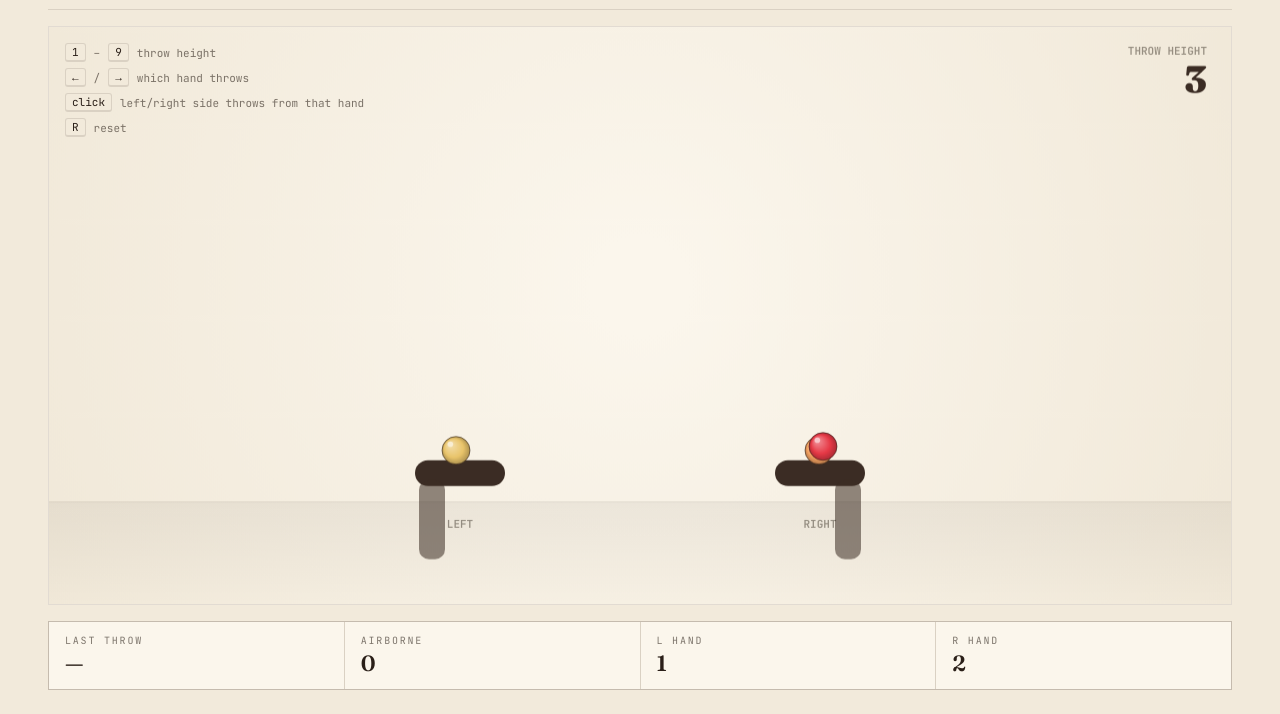
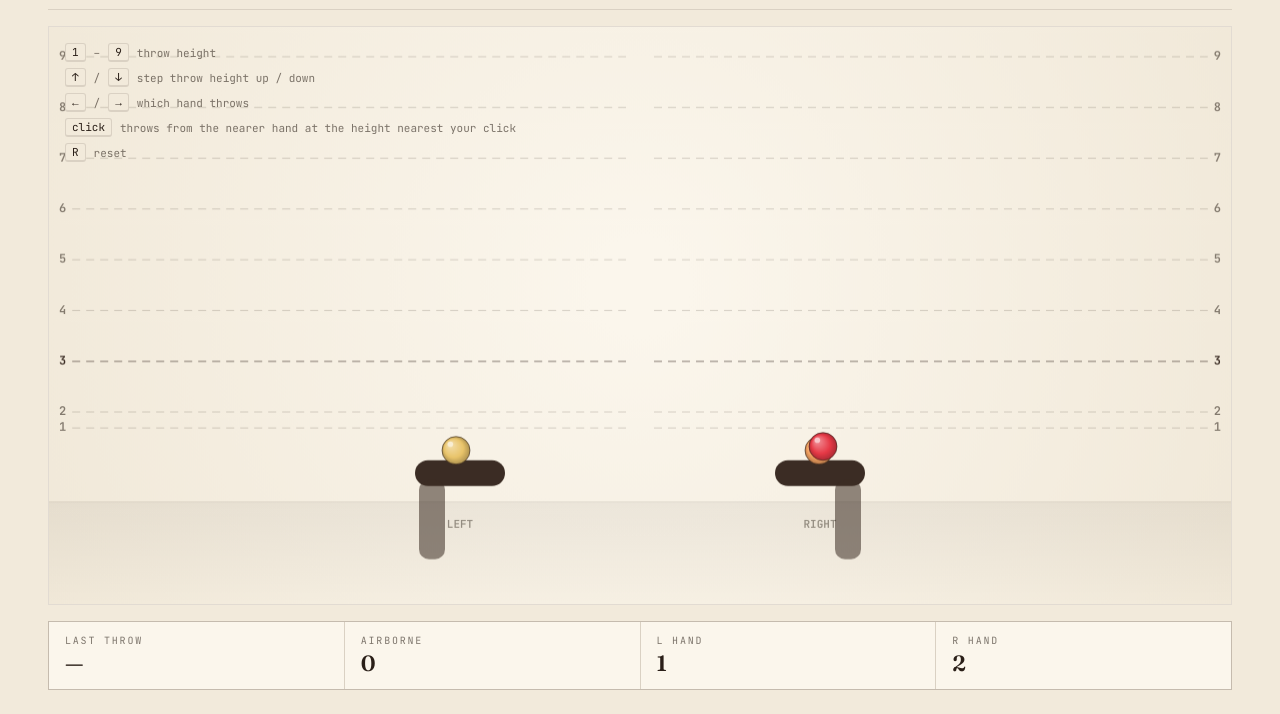
Before and after one commit to bluecanart/JugglingGame, a website built with Vite: page index.html in a window 1280 px wide. Shown: the part 86-800 px from the top of the page. Built offline with nearby package versions, Linux system fonts and the light colour scheme; animation ran at ten frames a second.

Commit message:
Add throw-height grid, click-to-pick-height, and hand flash feedback
- Dashed horizontal lines mark the peak of each siteswap value 1-9, with a
  centerline gap separating the two throw zones; selected line is darker.
- Mouse click resolves throw height from the click's y (snapped to the
  nearest line) and throws from the nearer hand; clicks at or below the
  shaded floor zone keep the previously selected height.
- Up/Down arrows step the selected height (clamped to 1-9).
- Click and Left/Right arrow throws briefly darken the activated hand.
- README + on-canvas legend updated to reflect current controls.

Co-Authored-By: Claude Opus 4.7 <noreply@anthropic.com>

```diff
--- a/index.html
+++ b/index.html
@@ -59,8 +59,9 @@
         <canvas id="stage"></canvas>
         <div class="legend">
           <div class="legend-row"><kbd>1</kbd>–<kbd>9</kbd> <span>throw height</span></div>
+          <div class="legend-row"><kbd>↑</kbd> / <kbd>↓</kbd> <span>step throw height up / down</span></div>
           <div class="legend-row"><kbd>←</kbd> / <kbd>→</kbd> <span>which hand throws</span></div>
-          <div class="legend-row"><kbd>click</kbd> <span>left/right side throws from that hand</span></div>
+          <div class="legend-row"><kbd>click</kbd> <span>throws from the nearer hand at the height nearest your click</span></div>
           <div class="legend-row"><kbd>R</kbd> <span>reset</span></div>
         </div>
       </section>
--- a/src/game.ts
+++ b/src/game.ts
@@ -53,6 +53,10 @@ export class Game {
   };
   /** Most recent throw value, for the HUD. */
   lastThrow: { value: number; fromHand: Hand } | null = null;
+
+  /** Last time each hand was activated (clicked), in ms. The renderer uses
+   *  this to briefly darken the hand as click feedback. */
+  handFlashAt: Record<Hand, number> = { L: -Infinity, R: -Infinity };
 
   /** Time-scale on throw air time. >1 = faster, <1 = slower. Peak height is
    *  unaffected so balls reach the same apex but traverse the arc at a
@@ -176,6 +180,11 @@ export class Game {
     this.speed = speed;
   }
 
+  /** Record a click on `side` so the renderer can flash that hand. */
+  flashHand(side: Hand, now: number): void {
+    this.handFlashAt[side] = now;
+  }
+
   /** Read-only snapshot helpers for the HUD. */
   airborneCount(): number {
     let n = 0;
--- a/src/input.ts
+++ b/src/input.ts
@@ -12,6 +12,10 @@ import type { Hand } from './types.ts';
 export interface InputCallbacks {
   onThrow: (hand: Hand, value: number) => void;
   onReset: () => void;
+  /** Fired whenever a hand is picked (click or arrow key) before the throw,
+   *  so the UI can flash the picked hand even if it's empty and no throw
+   *  actually happens. */
+  onHandActivate?: (hand: Hand) => void;
 }
 
 /** Hit-test function: maps canvas-local coords to a hand, or null if neither. */
@@ -46,9 +50,16 @@ export class InputController {
   /**
    * Wire up click-to-throw on a canvas. `hitTest` is called with canvas-local
    * (CSS pixel) coordinates and should return which hand was hit, if any.
-   * Also sets `cursor: pointer` while the pointer is over a hand.
+   * `resolveHeight` (optional) maps a click's y to a siteswap value 1..9 by
+   * matching against the side height indicators — return `null` to leave the
+   * selected height unchanged (e.g. for clicks below the hands). Also sets
+   * `cursor: pointer` while the pointer is over a hand.
    */
-  attachPointer(canvas: HTMLCanvasElement, hitTest: HandHitTest): () => void {
+  attachPointer(
+    canvas: HTMLCanvasElement,
+    hitTest: HandHitTest,
+    resolveHeight?: (y: number) => number | null,
+  ): () => void {
     const localCoords = (e: MouseEvent): { x: number; y: number } => {
       const rect = canvas.getBoundingClientRect();
       return { x: e.clientX - rect.left, y: e.clientY - rect.top };
@@ -58,6 +69,11 @@ export class InputController {
       const { x, y } = localCoords(e);
       const hand = hitTest(x, y);
       if (!hand) return;
+      if (resolveHeight) {
+        const h = resolveHeight(y);
+        if (h !== null) this.selectedHeight = h;
+      }
+      this.cb.onHandActivate?.(hand);
       this.cb.onThrow(hand, this.selectedHeight);
       e.preventDefault();
     };
@@ -94,7 +110,15 @@ export class InputController {
 
     if (e.key === 'ArrowLeft' || e.key === 'ArrowRight') {
       const hand: Hand = e.key === 'ArrowLeft' ? 'L' : 'R';
+      this.cb.onHandActivate?.(hand);
       this.cb.onThrow(hand, this.selectedHeight);
+      e.preventDefault();
+      return;
+    }
+
+    if (e.key === 'ArrowUp' || e.key === 'ArrowDown') {
+      const delta = e.key === 'ArrowUp' ? 1 : -1;
+      this.selectedHeight = Math.max(1, Math.min(9, this.selectedHeight + delta));
       e.preventDefault();
       return;
     }
--- a/src/main.ts
+++ b/src/main.ts
@@ -1,6 +1,7 @@
 import { Game } from './game.ts';
-import { Renderer } from './renderer.ts';
+import { Renderer, floorY } from './renderer.ts';
 import { InputController } from './input.ts';
+import { closestHeight } from './physics.ts';
 import type { PaletteKey } from './types.ts';
 
 // --- DOM refs ----------------------------------------------------------------
@@ -65,13 +66,20 @@ const input = new InputController(
     onReset: () => {
       game.reset({ ballCount: parseInt(ballCountSelect.value, 10) });
     },
+    onHandActivate: (hand) => {
+      game.flashHand(hand, performance.now());
+    },
   },
   parseInt(ballCountSelect.value, 10),
 );
 input.attach(window);
-input.attachPointer(canvas, (x) => {
-  return x < cssW / 2 ? 'L' : 'R';
-});
+input.attachPointer(
+  canvas,
+  (x) => (x < cssW / 2 ? 'L' : 'R'),
+  // Clicks at or below the floor line (the shaded ground zone under the hands)
+  // keep the current selected height instead of snapping to 1.
+  (y) => (y >= floorY(game.anchors.y, cssW) ? null : closestHeight(y, game.anchors.y)),
+);
 
 ballCountSelect.addEventListener('change', () => {
   const count = parseInt(ballCountSelect.value, 10);
--- a/src/physics.ts
+++ b/src/physics.ts
@@ -88,6 +88,33 @@ export function destinationHand(fromHand: 'L' | 'R', value: number): 'L' | 'R' {
 }
 
 /**
+ * Canvas y-coordinate where the peak of a `value` throw sits, given the hand
+ * anchor y. Used both for drawing the side height indicators and for matching
+ * a click's y to the closest indicator.
+ */
+export function heightIndicatorY(value: number, anchorY: number): number {
+  return anchorY - peakHeightPx(value, anchorY);
+}
+
+/**
+ * Picks the siteswap value 1..9 whose indicator y is closest to `clickY`.
+ * Clicks above the topmost indicator snap to 9; clicks below the lowest snap
+ * to 1, so any click anywhere on the canvas resolves to a height.
+ */
+export function closestHeight(clickY: number, anchorY: number): number {
+  let best = 1;
+  let bestDist = Infinity;
+  for (let v = 1; v <= 9; v++) {
+    const dist = Math.abs(clickY - heightIndicatorY(v, anchorY));
+    if (dist < bestDist) {
+      bestDist = dist;
+      best = v;
+    }
+  }
+  return best;
+}
+
+/**
  * Position along a parabolic arc from (x0, y0) to (x1, y1) with a given peak height
  * above the *higher* of the two endpoints. `t` is normalised 0..1.
  *
--- a/src/renderer.ts
+++ b/src/renderer.ts
@@ -1,6 +1,17 @@
 import type { Game } from './game.ts';
 import type { Ball, Hand } from './types.ts';
-import { arcPosition } from './physics.ts';
+import { arcPosition, heightIndicatorY } from './physics.ts';
+
+// 800px is the width at which the desktop sizes look right; below that we
+// shrink proportionally, floored at 0.55 so things don't get unreadable.
+export function uiScale(canvasWidthPx: number): number {
+  return Math.min(1, Math.max(0.55, canvasWidthPx / 800));
+}
+
+// Y of the floor line that begins the shaded "ground" zone below the hands.
+export function floorY(anchorY: number, canvasWidthPx: number): number {
+  return anchorY + 60 * uiScale(canvasWidthPx);
+}
 
 /**
  * Pure rendering: takes the game state and a 2D context, and paints.
@@ -17,7 +28,7 @@ export class Renderer {
     const ctx = this.ctx;
     // Single scale factor for every on-canvas element so hands, balls, labels,
     // and the floor all shrink together on narrow mobile viewports.
-    const scale = this.uiScale(w);
+    const scale = uiScale(w);
 
     // Background: warm paper with a subtle vignette.
     ctx.save();
@@ -30,9 +41,12 @@ export class Renderer {
     // Soft floor line so hands feel anchored
     this.drawFloor(w, h, game.anchors.y, scale);
 
+    // Height grid sits behind the actors so balls and hands pass over it.
+    this.drawHeightMarks(w, game.anchors.y, selectedHeight, scale);
+
     // Hands
-    this.drawHand(game, 'L', scale);
-    this.drawHand(game, 'R', scale);
+    this.drawHand(game, 'L', scale, now);
+    this.drawHand(game, 'R', scale, now);
 
     // Balls — in-flight first (behind hands look) then held (in front).
     // Doing it the other way around looks fine too; this just prevents flicker
@@ -43,76 +57,108 @@ export class Renderer {
     this.drawHeldBalls(game, 'L', scale);
     this.drawHeldBalls(game, 'R', scale);
 
-    this.drawHeightIndicator(w, selectedHeight, scale);
-
     ctx.restore();
   }
 
-  // 800px is the width at which the desktop sizes look right; below that we
-  // shrink proportionally, floored at 0.55 so things don't get unreadable.
-  private uiScale(w: number): number {
-    return Math.min(1, Math.max(0.55, w / 800));
-  }
+  private drawHeightMarks(w: number, anchorY: number, selected: number, scale: number): void {
+    const ctx = this.ctx;
+    const margin = 10 * scale;
+    const labelGap = 6 * scale;
+    const labelSize = 12 * scale;
+    // Dash that scales with the canvas so the rhythm reads the same on mobile.
+    const dash: [number, number] = [8 * scale, 6 * scale];
+    // Gap straddling the canvas centerline so the left/right halves read as
+    // separate throw zones.
+    const centerGap = 28 * scale;
 
-  private drawHeightIndicator(w: number, value: number, scale: number): void {
-    const ctx = this.ctx;
     ctx.save();
-    const labelSize = 11 * scale;
-    const numberSize = 38 * scale;
-    const margin = 24 * scale;
-    const x = w - margin;
-    const labelY = 28 * scale;
-    ctx.textAlign = 'right';
-    ctx.textBaseline = 'alphabetic';
+    ctx.font = `600 ${labelSize}px "JetBrains Mono", monospace`;
+    ctx.textBaseline = 'middle';
 
-    ctx.fillStyle = 'rgba(40, 30, 20, 0.45)';
-    ctx.font = `600 ${labelSize}px "JetBrains Mono", monospace`;
-    ctx.fillText('THROW HEIGHT', x, labelY);
+    for (let v = 1; v <= 9; v++) {
+      const y = heightIndicatorY(v, anchorY);
+      const isSelected = v === selected;
+      const stroke = isSelected ? 'rgba(59, 44, 36, 0.4)' : 'rgba(40, 30, 20, 0.18)';
+      const fill = isSelected ? '#3B2C24' : 'rgba(40, 30, 20, 0.55)';
+      ctx.strokeStyle = stroke;
+      ctx.fillStyle = fill;
+      ctx.lineWidth = isSelected ? 1.5 : 1;
+      ctx.setLineDash(dash);
 
-    ctx.fillStyle = '#3B2C24';
-    ctx.font = `800 ${numberSize}px "Fraunces", serif`;
-    ctx.fillText(String(value), x, labelY + numberSize);
+      // Reserve space at both ends for the number labels so the dashes don't
+      // run into them.
+      const numW = ctx.measureText(String(v)).width;
+      const lineStart = margin + numW + labelGap;
+      const lineEnd = w - margin - numW - labelGap;
+      const cx = w / 2;
+      const leftEnd = cx - centerGap / 2;
+      const rightStart = cx + centerGap / 2;
+      if (leftEnd > lineStart) {
+        ctx.beginPath();
+        ctx.moveTo(lineStart, y);
+        ctx.lineTo(leftEnd, y);
+        ctx.stroke();
+      }
+      if (lineEnd > rightStart) {
+        ctx.beginPath();
+        ctx.moveTo(rightStart, y);
+        ctx.lineTo(lineEnd, y);
+        ctx.stroke();
+      }
+
+      ctx.setLineDash([]);
+      ctx.textAlign = 'left';
+      ctx.fillText(String(v), margin, y);
+      ctx.textAlign = 'right';
+      ctx.fillText(String(v), w - margin, y);
+    }
     ctx.restore();
   }
 
-  private drawFloor(w: number, h: number, y: number, scale: number): void {
+  private drawFloor(w: number, h: number, anchorY: number, _scale: number): void {
     const ctx = this.ctx;
-    const floorY = y + 60 * scale;
+    const fy = floorY(anchorY, w);
     ctx.save();
     ctx.strokeStyle = 'rgba(40, 30, 20, 0.08)';
     ctx.lineWidth = 1;
     ctx.beginPath();
-    ctx.moveTo(0, floorY);
-    ctx.lineTo(w, floorY);
+    ctx.moveTo(0, fy);
+    ctx.lineTo(w, fy);
     ctx.stroke();
     // Subtle horizon shadow
-    const shadow = ctx.createLinearGradient(0, floorY, 0, h);
+    const shadow = ctx.createLinearGradient(0, fy, 0, h);
     shadow.addColorStop(0, 'rgba(40, 30, 20, 0.06)');
     shadow.addColorStop(1, 'rgba(40, 30, 20, 0)');
     ctx.fillStyle = shadow;
-    ctx.fillRect(0, floorY, w, h - floorY);
+    ctx.fillRect(0, fy, w, h - fy);
     ctx.restore();
   }
 
-  private drawHand(game: Game, side: Hand, scale: number): void {
+  private drawHand(game: Game, side: Hand, scale: number, now: number): void {
     const ctx = this.ctx;
     const x = side === 'L' ? game.anchors.leftX : game.anchors.rightX;
     const y = game.anchors.y;
     const isEmpty = game.hands[side].balls.length === 0;
 
+    // Click-feedback flash: linear fade-out over FLASH_MS, used to darken the
+    // palm and forearm so the user sees which side responded.
+    const FLASH_MS = 200;
+    const flash = Math.max(0, Math.min(1, 1 - (now - game.handFlashAt[side]) / FLASH_MS));
+
     ctx.save();
     // Fade an empty hand to signal it has nothing to throw.
     if (isEmpty) ctx.globalAlpha = 0.5;
     // A simple pill-shaped "palm" — abstract on purpose, easy to swap later.
-    ctx.fillStyle = '#3B2C24';
+    ctx.fillStyle = flash > 0 ? this.darken('#3B2C24', flash * 0.6) : '#3B2C24';
     ctx.beginPath();
     const palmW = 90 * scale;
     const palmH = 26 * scale;
     this.roundRect(ctx, x - palmW / 2, y + 18 * scale, palmW, palmH, palmH / 2);
     ctx.fill();
 
-    // Forearm hint
-    ctx.fillStyle = 'rgba(59, 44, 36, 0.55)';
+    // Forearm hint — darkens with the same flash factor for cohesion.
+    const armAlpha = 0.55 + flash * 0.35;
+    ctx.fillStyle = `rgba(59, 44, 36, ${armAlpha})`;
     ctx.beginPath();
     const armW = 26 * scale;
     const armOffset = (side === 'L' ? -28 : 28) * scale;
```
Also changed, not shown: README.md.
